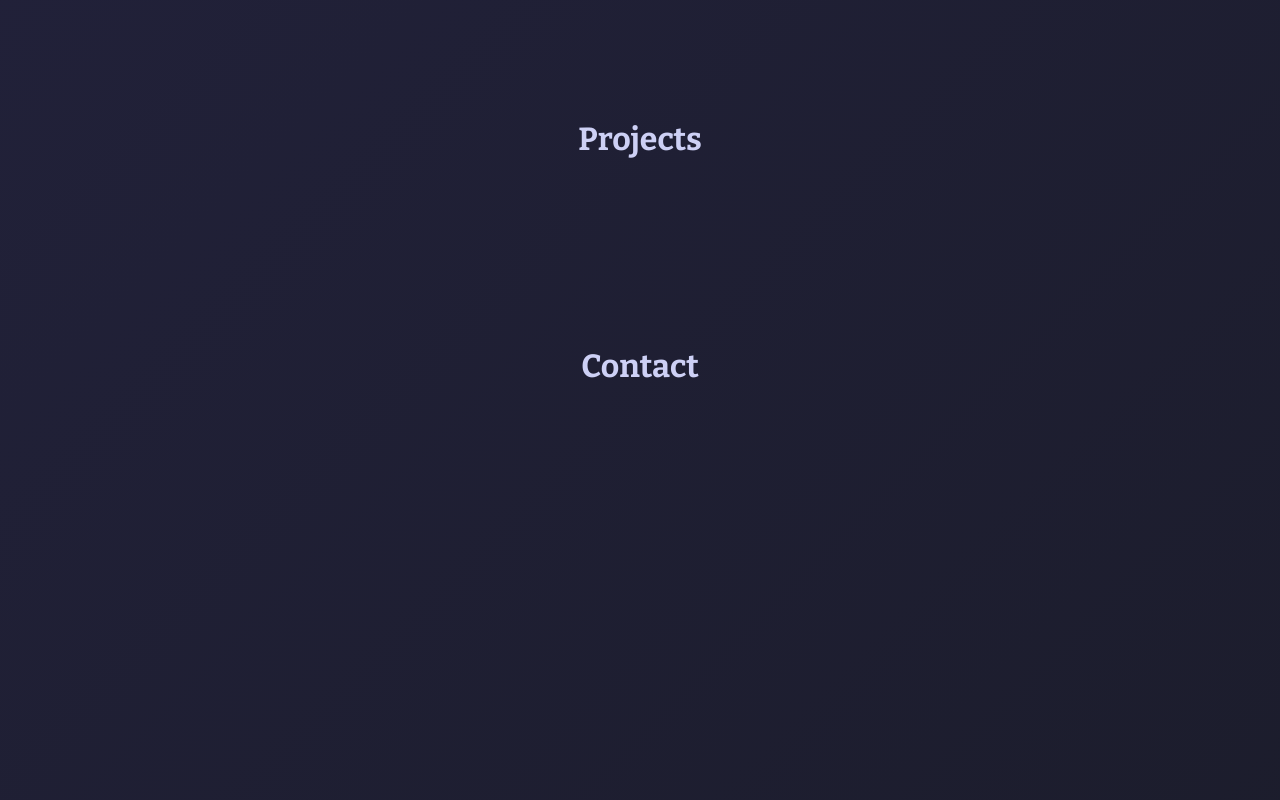
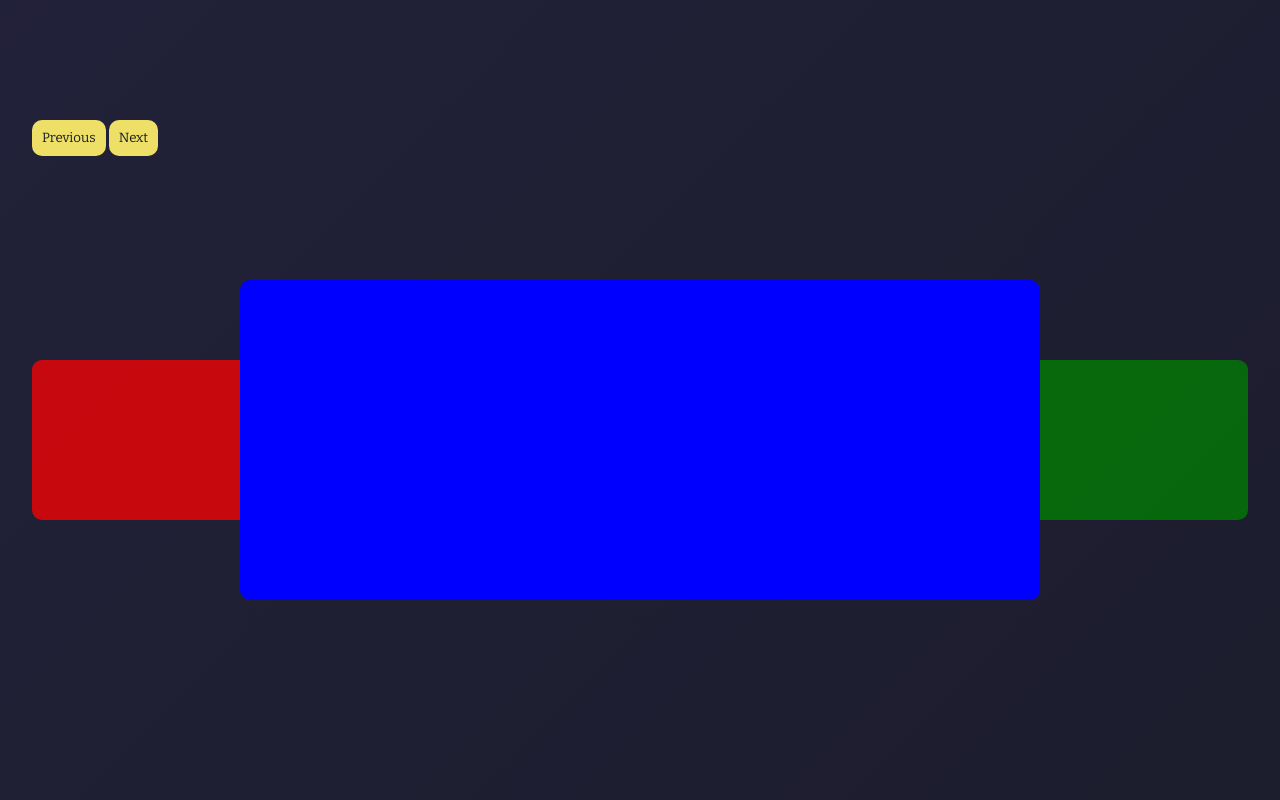
Before and after one commit to Fabianofski/portfolio, a SvelteKit app: page / in a window 1280 px wide. Shown: the part 1160-1960 px from the top of the page. Built offline with nearby package versions, Linux system fonts and the light colour scheme.

Commit message:
Added Projects Card Slider

```diff
--- a/src/routes/ProjectSection.svelte
+++ b/src/routes/ProjectSection.svelte
@@ -1,10 +1,128 @@
-<h1 class="caption">Projects</h1>
+<script lang="ts">
+	let projects = [
+		{
+			color: 'red',
+			classes: []
+		},
+		{
+			color: 'blue',
+			classes: []
+		},
+		{
+			color: 'green',
+			classes: []
+		},
+		{
+			color: 'yellow',
+			classes: []
+		},
+		{
+			color: 'yellowgreen',
+			classes: []
+		},
+		{
+			color: 'orange',
+			classes: []
+		},
+		{
+			color: 'mediumpurple',
+			classes: []
+		}
+	];
+
+	let currentIndex = 0;
+
+	const incrementIndex = () => {
+		currentIndex++;
+		rerender();
+	};
+	const decreaseIndex = () => {
+		currentIndex--;
+		if (currentIndex < 0) currentIndex = projects.length - 1;
+		rerender();
+	};
+
+	const rerender = () => {
+		console.log(currentIndex);
+		for (let i = 0; i < projects.length; i++) {
+			projects[i].classes = [];
+			if (i === (currentIndex + 1) % projects.length) {
+				projects[i].classes.push('active');
+			} else if (i === currentIndex % projects.length) {
+				projects[i].classes.push('left');
+				projects[i].classes.push('idle');
+			} else if (i === (currentIndex + 2) % projects.length) {
+				projects[i].classes.push('right');
+				projects[i].classes.push('idle');
+			} else {
+				projects[i].classes.push('inactive');
+			}
+			projects = projects;
+		}
+	};
+
+	rerender();
+</script>
+
+<div class="projects">
+	{#each projects as project}
+		<div class={`card ${project.classes.join(' ')}`} style="background-color: {project.color}" />
+	{/each}
+	<button on:click={decreaseIndex}>Previous</button>
+	<button on:click={incrementIndex}>Next</button>
+</div>
 
 <style>
-	.caption {
-		grid-column-start: 6;
-		grid-column-end: 8;
+	.projects {
+		grid-column: span 12;
+		height: 40rem;
 
-		text-align: center;
+		position: relative;
+	}
+
+	.card {
+		position: absolute;
+		left: 50%;
+		top: 50%;
+		transform: translate(-50%, -50%);
+
+		width: 50rem;
+		height: 20rem;
+
+		border-radius: 10px;
+
+		transition: all 1s var(--ease-out-expo);
+	}
+
+	.card.inactive {
+		width: 0;
+		height: 0;
+
+		z-index: 0;
+	}
+
+	.card.idle {
+		width: 25rem;
+		height: 10rem;
+
+		z-index: 1;
+	}
+
+	.card.left {
+		left: 0;
+		transform: translate(0, -50%);
+
+		opacity: 0.75;
+	}
+
+	.card.right {
+		left: 100%;
+		transform: translate(-100%, -50%);
+
+		opacity: 0.75;
+	}
+
+	.card.active {
+		z-index: 2;
 	}
 </style>
```
